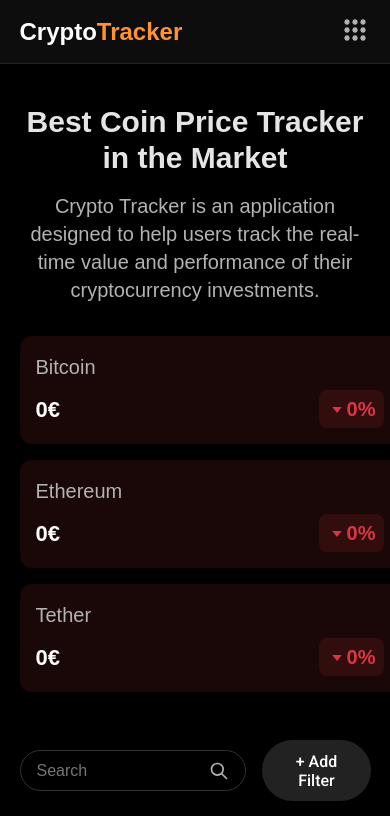
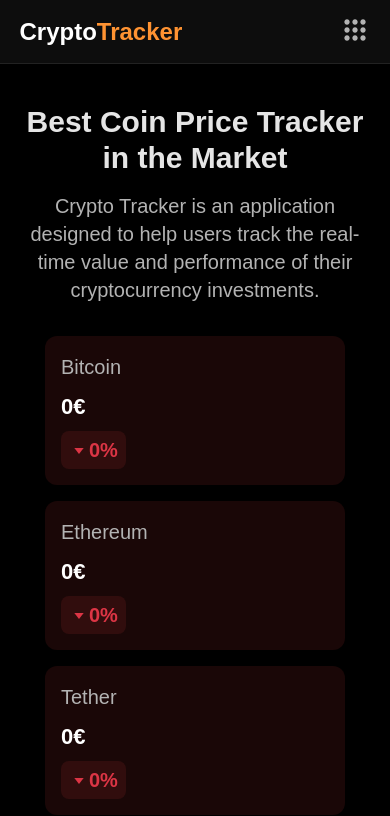
Before and after one commit to margusliinev/react-projects, a React (Vite) app in the folder 03-crypto-tracker/: page / in a window 390 px wide. Shown: the top 816 px of the page. Built offline with nearby package versions, Linux system fonts and the light colour scheme; no server answers; a web font is replaced by a local one.

Commit message:
phone screen styling fixes, filtering error message fix

```diff
--- a/03-crypto-tracker/src/components/CoinsList.jsx
+++ b/03-crypto-tracker/src/components/CoinsList.jsx
@@ -6,9 +6,9 @@ import { RxTriangleDown, RxTriangleUp } from 'react-icons/rx';
 import { HiPlus } from 'react-icons/hi';
 
 const CoinsList = () => {
-    const { btc, displayed_coins } = useSelector((store) => store.coins);
+    const { btc, displayed_coins, filtered_coins } = useSelector((store) => store.coins);
 
-    if (displayed_coins && displayed_coins.length < 1) {
+    if (filtered_coins.length < 1) {
         return <h3 className='filter-error'>No coins matched your search...</h3>;
     }
 
--- a/03-crypto-tracker/src/components/MarketInfo.jsx
+++ b/03-crypto-tracker/src/components/MarketInfo.jsx
@@ -11,7 +11,7 @@ const MarketInfo = () => {
         <div className='market-info'>
             <div className={bitcoin && bitcoin.eur_24h_change > 0 ? 'market-info-box box-green' : 'market-info-box box-red'}>
                 <p className='info-box-title'>Bitcoin</p>
-                <div>
+                <div className='info-box-value-container'>
                     <p className='info-box-value'>{bitcoin && bitcoin ? formatPrice(bitcoin && bitcoin.eur_market_cap) : 0 + '€'}</p>
                     <div className={bitcoin && bitcoin.eur_24h_change > 0 ? 'info-box-change-value bright-box-green value-green' : 'info-box-change-value bright-box-red value-red'}>
                         {bitcoin && bitcoin.eur_24h_change > 0 ? <RxTriangleUp /> : <RxTriangleDown />}
@@ -21,7 +21,7 @@ const MarketInfo = () => {
             </div>
             <div className={ethereum && ethereum.eur_24h_change > 0 ? 'market-info-box box-green' : 'market-info-box box-red'}>
                 <p className='info-box-title'>Ethereum</p>
-                <div>
+                <div className='info-box-value-container'>
                     <p className='info-box-value'>{ethereum && ethereum ? formatPrice(ethereum && ethereum.eur_market_cap) : 0 + '€'}</p>
                     <div className={ethereum && ethereum.eur_24h_change > 0 ? 'info-box-change-value bright-box-green value-green' : 'info-box-change-value bright-box-red value-red'}>
                         {ethereum && ethereum.eur_24h_change > 0 ? <RxTriangleUp /> : <RxTriangleDown />}
@@ -31,7 +31,7 @@ const MarketInfo = () => {
             </div>
             <div className={tether && tether.eur_24h_change > 0 ? 'market-info-box box-green' : 'market-info-box box-red'}>
                 <p className='info-box-title'>Tether</p>
-                <div>
+                <div className='info-box-value-container'>
                     <p className='info-box-value'>{tether && tether ? formatPrice(tether && tether.eur_market_cap) : 0 + '€'}</p>
                     <div className={tether && tether.eur_24h_change > 0 ? 'info-box-change-value bright-box-green value-green' : 'info-box-change-value bright-box-red value-red'}>
                         {tether && tether.eur_24h_change > 0 ? <RxTriangleUp /> : <RxTriangleDown />}
--- a/03-crypto-tracker/src/main.scss
+++ b/03-crypto-tracker/src/main.scss
@@ -483,6 +483,22 @@ main {
     border-radius: $radius-lg;
 }
 
+@media screen and (max-width: 420px) {
+    .market-info-box {
+        width: 300px;
+        .info-box-value-container {
+            display: grid;
+        }
+    }
+    .info-box-value {
+        margin-bottom: 0.5rem;
+    }
+    .info-box-change-value {
+        display: flex;
+        width: max-content;
+    }
+}
+
 @media screen and (min-width: 840px) {
     .market-info {
         grid-template-columns: 1fr 1fr;
@@ -823,6 +839,7 @@ main {
     color: $colorWhite;
     box-shadow: none;
     padding: calc(0.6rem + 2px) 1.2rem;
+    white-space: nowrap;
 }
 
 .add-filter-btn:hover {
```
